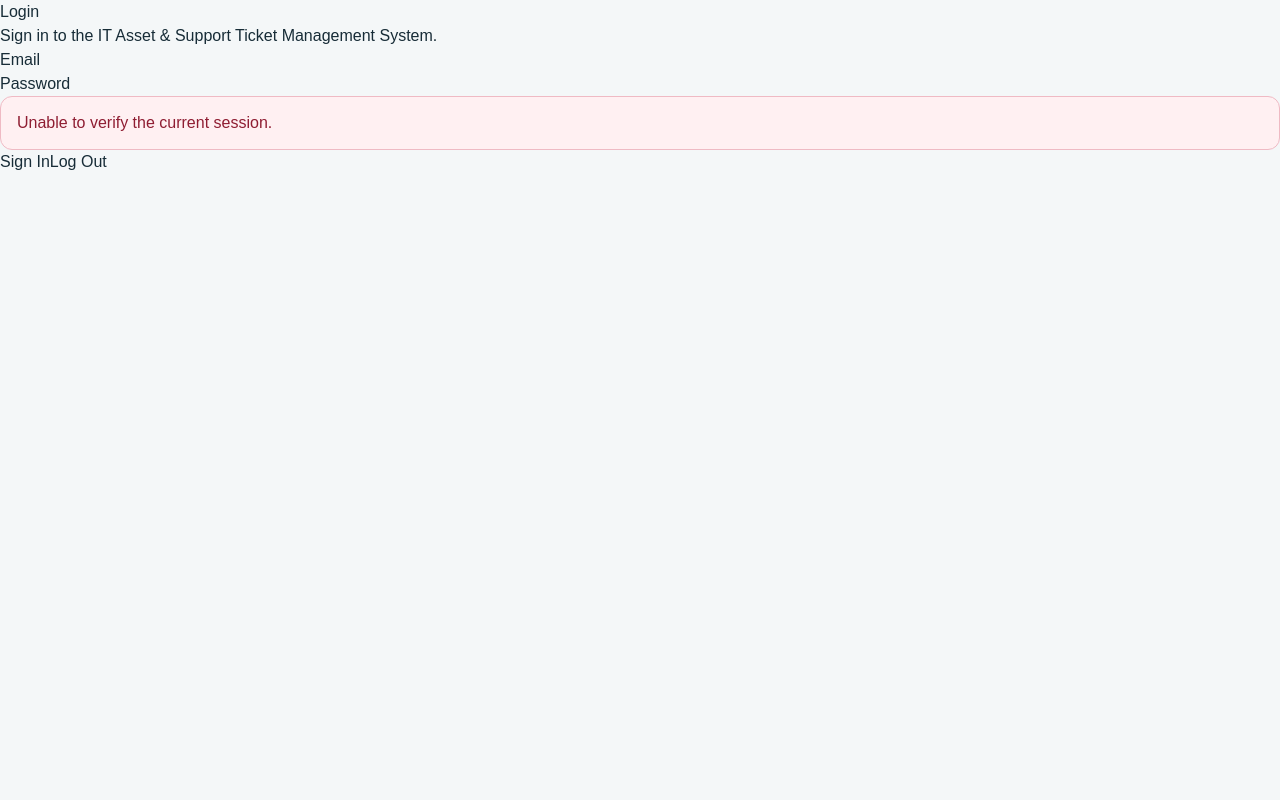
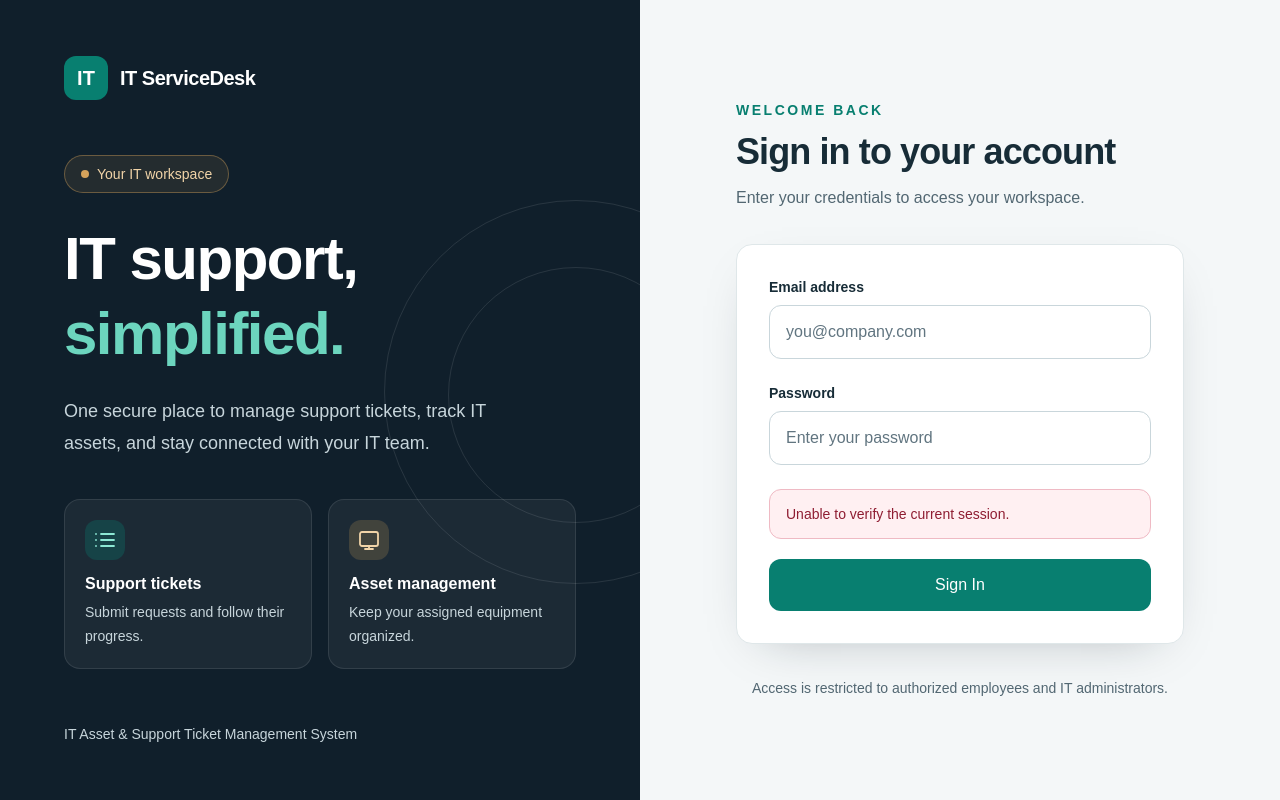
Before and after one commit to dhairya6570/Semester-6-Capstone-Project, a Next.js app in the folder frontend/: page /login in a window 1280 px wide. Built offline with nearby package versions, Linux system fonts and the light colour scheme; no server answers.

Commit message:
feat: redesign login page with accessible inline validation

```diff
--- a/frontend/src/app/login/page.tsx
+++ b/frontend/src/app/login/page.tsx
@@ -1,3 +1,4 @@
+
 "use client";
 
 import { FormEvent, useEffect, useState } from "react";
@@ -6,11 +7,14 @@ import { getSession, login, logout } from "@/lib/api/auth";
 
 export default function LoginPage() {
   const router = useRouter();
+
   const [email, setEmail] = useState("");
   const [password, setPassword] = useState("");
   const [error, setError] = useState("");
   const [isLoading, setIsLoading] = useState(false);
   const [successMessage, setSuccessMessage] = useState("");
+  const [isSignedIn, setIsSignedIn] = useState(false);
+  const [currentRole, setCurrentRole] = useState("");
 
   useEffect(() => {
     async function checkSession() {
@@ -18,6 +22,8 @@ export default function LoginPage() {
         const session = await getSession();
 
         if (session.authenticated && session.user) {
+          setIsSignedIn(true);
+          setCurrentRole(session.user.role ?? "");
           setSuccessMessage(
             `Already signed in as ${session.user.email} (${session.user.role}).`,
           );
@@ -40,12 +46,12 @@ export default function LoginPage() {
 
       setEmail("");
       setPassword("");
+      setIsSignedIn(false);
+      setCurrentRole("");
       setSuccessMessage("Logout successful.");
     } catch (error) {
       setError(
-        error instanceof Error
-          ? error.message
-          : "Unable to log out."
+        error instanceof Error ? error.message : "Unable to log out.",
       );
     } finally {
       setIsLoading(false);
@@ -57,10 +63,26 @@ export default function LoginPage() {
 
     setError("");
     setSuccessMessage("");
+
+    if (!email.trim()) {
+      setError("Please enter your email address.");
+      return;
+    }
+
+    if (!/^[^\s@]+@[^\s@]+\.[^\s@]+$/.test(email.trim())) {
+      setError("Please enter a valid email address.");
+      return;
+    }
+
+    if (!password) {
+      setError("Please enter your password.");
+      return;
+    }
+
     setIsLoading(true);
 
     try {
-        await login(email, password);
+      await login(email.trim(), password);
 
       const session = await getSession();
 
@@ -80,56 +102,241 @@ export default function LoginPage() {
 
       throw new Error("Unable to determine user role.");
     } catch (error) {
-      setError(error instanceof Error ? error.message : "Unable to log in.");
+      setError(
+        error instanceof Error ? error.message : "Unable to log in.",
+      );
     } finally {
       setIsLoading(false);
     }
   }
 
+  const dashboardPath =
+    currentRole === "Administrator" ? "/admin" : "/dashboard";
+
   return (
-    <main>
-      <h1>Login</h1>
-      <p>Sign in to the IT Asset & Support Ticket Management System.</p>
+    <main className="min-h-screen lg:grid lg:grid-cols-2">
+      <section className="relative flex flex-col justify-between overflow-hidden bg-[#101F2B] px-6 py-10 text-white sm:px-12 lg:min-h-screen lg:px-16 lg:py-14">
+        <div
+          aria-hidden="true"
+          className="pointer-events-none absolute -right-32 top-1/4 h-96 w-96 rounded-full border border-white/10"
+        />
+        <div
+          aria-hidden="true"
+          className="pointer-events-none absolute -right-16 top-1/3 h-64 w-64 rounded-full border border-white/10"
+        />
 
-      <form method="post" onSubmit={handleSubmit}>
-        <div>
-          <label htmlFor="email">Email</label>
+        <div className="relative z-10 flex items-center gap-3">
+          <div className="flex h-11 w-11 items-center justify-center rounded-xl bg-[#087F70] text-xl font-bold text-white">
+            IT
+          </div>
+          <span className="text-xl font-bold tracking-tight">
+            IT ServiceDesk
+          </span>
+        </div>
+
+        <div className="relative z-10 my-12 max-w-lg lg:my-0">
+          <div className="mb-7 inline-flex items-center gap-2 rounded-full border border-[#D6A35B]/40 bg-[#D6A35B]/10 px-4 py-2 text-sm font-medium text-[#F1D4A8]">
+            <span
+              aria-hidden="true"
+              className="h-2 w-2 rounded-full bg-[#D6A35B]"
+            />
+            Your IT workspace
+          </div>
+
+          <h1 className="text-4xl font-bold leading-tight tracking-tight sm:text-5xl xl:text-6xl">
+            IT support,
+            <span className="block text-[#6CD5BE]">
+              simplified.
+            </span>
+          </h1>
+
+          <p className="mt-6 max-w-md text-base leading-8 text-[#C7D5DB] sm:text-lg">
+            One secure place to manage support tickets, track IT
+            assets, and stay connected with your IT team.
+          </p>
+
+          <div className="mt-10 grid gap-4 sm:grid-cols-2">
+            <div className="rounded-2xl border border-white/10 bg-white/5 p-5">
+              <div className="mb-3 flex h-10 w-10 items-center justify-center rounded-xl bg-[#087F70]/30 text-[#8CE8D4]">
+                <svg
+                  aria-hidden="true"
+                  viewBox="0 0 24 24"
+                  fill="none"
+                  stroke="currentColor"
+                  strokeWidth="1.8"
+                  className="h-6 w-6"
+                >
+                  <path
+                    strokeLinecap="round"
+                    strokeLinejoin="round"
+                    d="M8 6h13M8 12h13M8 18h13M3 6h.01M3 12h.01M3 18h.01"
+                  />
+                </svg>
+              </div>
+              <h2 className="font-semibold text-white">
+                Support tickets
+              </h2>
+              <p className="mt-1 text-sm leading-6 text-[#C7D5DB]">
+                Submit requests and follow their progress.
+              </p>
+            </div>
+
+            <div className="rounded-2xl border border-white/10 bg-white/5 p-5">
+              <div className="mb-3 flex h-10 w-10 items-center justify-center rounded-xl bg-[#D6A35B]/20 text-[#F1D4A8]">
+                <svg
+                  aria-hidden="true"
+                  viewBox="0 0 24 24"
+                  fill="none"
+                  stroke="currentColor"
+                  strokeWidth="1.8"
+                  className="h-6 w-6"
+                >
+                  <rect
+                    x="3"
+                    y="4"
+                    width="18"
+                    height="14"
+                    rx="2"
+                  />
+                  <path
+                    strokeLinecap="round"
+                    d="M8 21h8M12 18v3"
+                  />
+                </svg>
+              </div>
+              <h2 className="font-semibold text-white">
+                Asset management
+              </h2>
+              <p className="mt-1 text-sm leading-6 text-[#C7D5DB]">
+                Keep your assigned equipment organized.
+              </p>
+            </div>
+          </div>
+        </div>
+
+        <p className="relative z-10 text-sm text-[#C7D5DB]">
+          IT Asset &amp; Support Ticket Management System
+        </p>
+      </section>
+
+      <section className="flex min-h-[600px] items-center justify-center bg-[#F4F7F8] px-5 py-12 sm:px-10 lg:min-h-screen">
+        <div className="w-full max-w-md">
+          <div className="mb-8">
+            <p className="mb-3 text-sm font-bold uppercase tracking-[0.18em] text-[#087F70]">
+              Welcome back
+            </p>
+            <h2 className="text-3xl font-bold tracking-tight text-[#172C37] sm:text-4xl">
+              Sign in to your account
+            </h2>
+            <p className="mt-3 leading-7 text-[#526772]">
+              Enter your credentials to access your workspace.
+            </p>
+          </div>
+
+          <form
+            method="post"
+            noValidate
+            onSubmit={handleSubmit}
+            className="rounded-2xl border border-[#DFE7E9] bg-white p-6 shadow-[0_16px_50px_-28px_rgba(16,31,43,0.35)] sm:p-8"
+          >
+            <div className="mb-6">
+              <label
+                htmlFor="email"
+                className="mb-2 block text-sm font-semibold text-[#172C37]"
+              >
+                Email address
+              </label>
               <input
                 id="email"
                 name="email"
                 type="email"
                 autoComplete="email"
+                placeholder="you@company.com"
                 required
+                aria-invalid={Boolean(error && !email.trim())}
+                aria-describedby={error ? "login-error" : undefined}
+                disabled={isLoading}
                 value={email}
                 onChange={(event) => setEmail(event.target.value)}
+                className="w-full rounded-xl border border-[#C9D6DB] bg-white px-4 py-3.5 text-[#172C37] placeholder:text-[#617580] focus:border-[#087F70] focus:outline-none focus:ring-2 focus:ring-[#087F70]/20 disabled:bg-gray-100"
               />
             </div>
 
-        <div>
-          <label htmlFor="password">Password</label>
+            <div className="mb-6">
+              <label
+                htmlFor="password"
+                className="mb-2 block text-sm font-semibold text-[#172C37]"
+              >
+                Password
+              </label>
               <input
                 id="password"
                 name="password"
                 type="password"
                 autoComplete="current-password"
+                placeholder="Enter your password"
                 required
+                aria-invalid={Boolean(error && !password)}
+                aria-describedby={error ? "login-error" : undefined}
+                disabled={isLoading}
                 value={password}
                 onChange={(event) => setPassword(event.target.value)}
+                className="w-full rounded-xl border border-[#C9D6DB] bg-white px-4 py-3.5 text-[#172C37] placeholder:text-[#617580] focus:border-[#087F70] focus:outline-none focus:ring-2 focus:ring-[#087F70]/20 disabled:bg-gray-100"
               />
             </div>
 
-        {error && <p role="alert">{error}</p>}
+            {error && (
+              <p
+                id="login-error"
+                role="alert"
+                className="mb-5 text-sm"
+              >
+                {error}
+              </p>
+            )}
 
-        {successMessage && <p role="status">{successMessage}</p>}
+            {successMessage && (
+              <p role="status" className="mb-5 text-sm">
+                {successMessage}
+              </p>
+            )}
 
-        <button type="submit" disabled={isLoading}>
-          {isLoading ? "Signing In..." : "Sign In"}
+            <button
+              type="submit"
+              disabled={isLoading || isSignedIn}
+              className="flex w-full items-center justify-center rounded-xl bg-[#087F70] px-5 py-3.5 font-semibold text-white transition-colors hover:bg-[#066759] focus-visible:outline focus-visible:outline-3 focus-visible:outline-offset-2 focus-visible:outline-[#087F70] disabled:opacity-60"
+            >
+              {isLoading ? "Signing in..." : "Sign In"}
             </button>
 
-        <button type="button" onClick={handleLogout} disabled={isLoading}>
+            {isSignedIn && (
+              <button
+                type="button"
+                onClick={() => router.push(dashboardPath)}
+                className="mt-3 w-full rounded-xl border border-[#087F70] px-5 py-3 font-semibold text-[#087F70] transition-colors hover:bg-[#E8F7F2]"
+              >
+                Go to Dashboard
+              </button>
+            )}
+
+            {isSignedIn && (
+              <button
+                type="button"
+                onClick={handleLogout}
+                disabled={isLoading}
+                className="mt-3 w-full rounded-xl border border-[#C9D6DB] px-5 py-3 font-semibold text-[#526772] transition-colors hover:bg-[#F4F7F8]"
+              >
                 Log Out
               </button>
+            )}
           </form>
+
+          <p className="mt-8 text-center text-sm leading-6 text-[#526772]">
+            Access is restricted to authorized employees and
+            IT administrators.
+          </p>
+        </div>
+      </section>
     </main>
   );
 }
```
Lines whose indentation alone changed are shown as unchanged.
